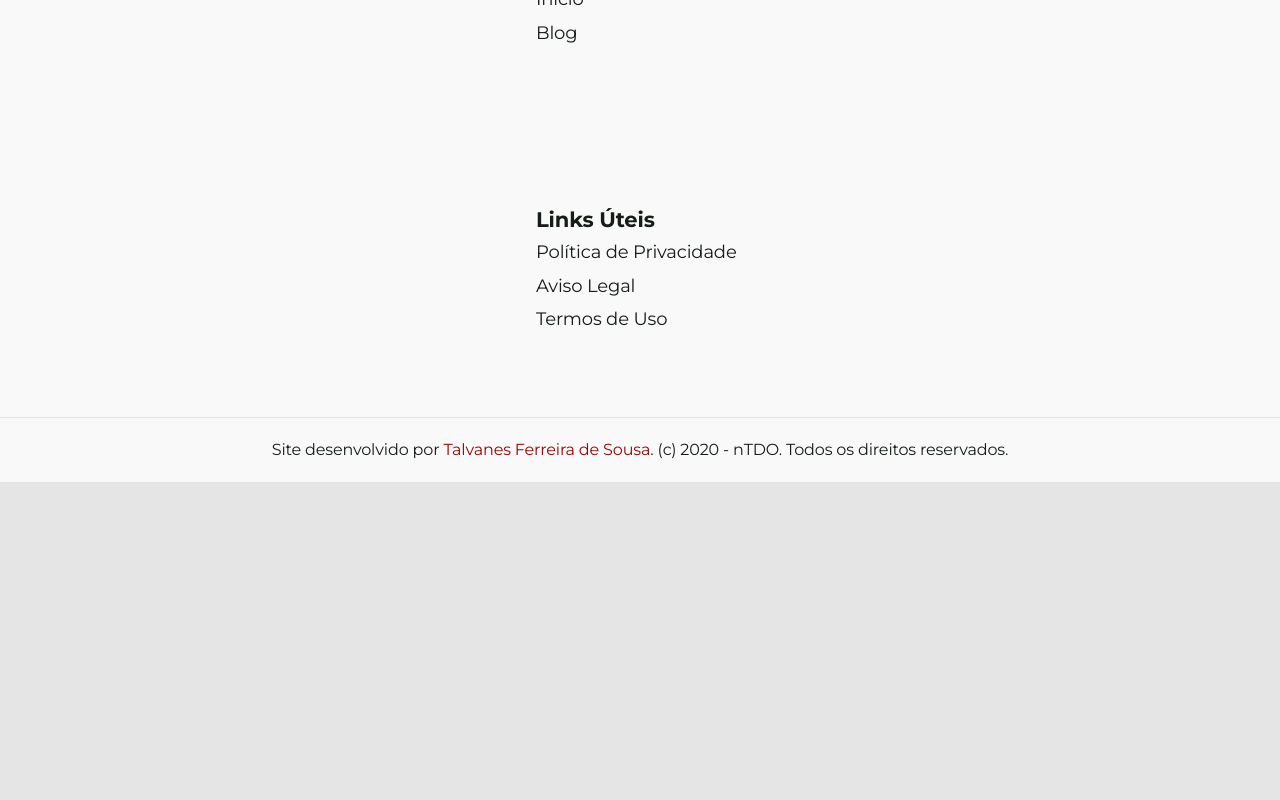
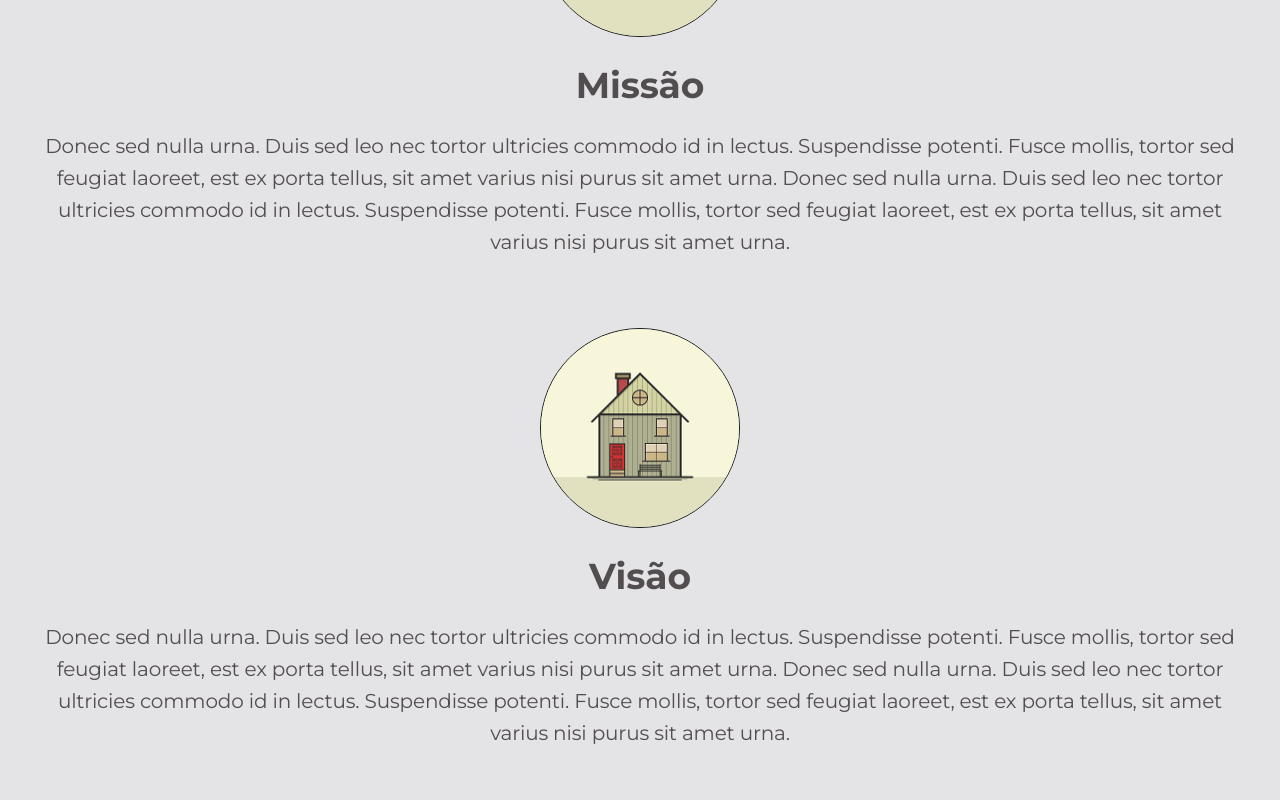
Before and after one commit to talvanes/site-ntdo, a Next.js app: page / in a window 1280 px wide. Shown: the part 3100-3900 px from the top of the page. Before the commit the page ends 3582 px from the top, so only its background shows below. Built offline with nearby package versions, Linux system fonts and the light colour scheme.

Commit message:
nTDO Next: seção "Missão, Visão e Valores"

```diff
--- a/src/components/FeatureCardList.module.css
+++ b/src/components/FeatureCardList.module.css
@@ -1,6 +1,9 @@
+.feature_card_list {
+  composes: bg-white text-default from "@/styles/colors.module.css";
+}
+
 .feature_card_list_container {
   composes: container from "@/styles/utils.module.css";
-  composes: bg-white from "@/styles/colors.module.css";
 
   display: flex;
   flex-direction: column;
--- a/src/components/FeatureCardList.tsx
+++ b/src/components/FeatureCardList.tsx
@@ -9,7 +9,8 @@ interface FeatureCardListProps {
 
 export default function FeatureCardList({ features, title }: FeatureCardListProps) {
   return (
-    <section className={styles.feature_card_list_container}>
+    <section className={styles.feature_card_list}>
+      <div className={styles.feature_card_list_container}>
       {/* Optional Title */}
       {!!title && (
         <header>
@@ -25,6 +26,7 @@ export default function FeatureCardList({ features, title }: FeatureCardListProp
           path_to_image={feature.path_to_image}
         />
       ))}
+      </div>
     </section>
   );
 }
--- /dev/null
+++ b/src/components/FoundationCard.module.css
@@ -0,0 +1,31 @@
+.mission_card_container {
+  composes: container from "@/styles/utils.module.css";
+  composes: body-paragraph-large from "@/styles/typography.module.css";
+  composes: text-default from "@/styles/colors.module.css";
+
+  display: flex;
+  flex-direction: column;
+  align-items: center;
+
+  text-align: center;
+  /* max-width: 20rem; */
+}
+
+.mission_card_container + .mission_card_container {
+  margin-top: 3.5em;
+}
+
+.mission_card_title {
+  composes: body-title-large from "@/styles/typography.module.css";
+
+  line-height: 1.5em;
+  margin-bottom: 0.5em;
+}
+
+.mission_card_image {
+  composes: large-image from "@/styles/utils.module.css";
+  composes: border-black from "@/styles/colors.module.css";
+
+  border-width: 2px;
+  margin-bottom: 0.6em;
+}
--- /dev/null
+++ b/src/components/FoundationCard.tsx
@@ -0,0 +1,21 @@
+import styles from "./FoundationCard.module.css";
+
+export interface FoundationCardProps {
+  title: string;
+  description: string;
+  path_to_image: string;
+}
+
+export default function FoundationCard({ title, description, path_to_image }: FoundationCardProps) {
+  return (
+    <article className={styles.mission_card_container}>
+      <header>
+        <img className={styles.mission_card_image} src={path_to_image} alt={title} />
+
+        <h1 className={styles.mission_card_title}>{title}</h1>
+      </header>
+
+      <p>{description}</p>
+    </article>
+  )
+}
--- /dev/null
+++ b/src/components/FoundationCardList.module.css
@@ -0,0 +1,14 @@
+.mission_card_list {
+  composes: bg-grey text-default from "@/styles/colors.module.css";
+}
+
+.mission_card_list_container {
+  composes: container from "@/styles/utils.module.css";
+
+  display: flex;
+  flex-direction: column;
+  align-items: center;
+
+  padding-top: 2.5rem;
+  padding-bottom: 2rem;
+}
--- /dev/null
+++ b/src/components/FoundationCardList.tsx
@@ -0,0 +1,24 @@
+import FoundationCard, { FoundationCardProps } from "@/components/FoundationCard";
+
+import styles from "./FoundationCardList.module.css";
+
+interface FoundationCardListProps {
+  missions: FoundationCardProps[];
+}
+
+export default function FoundationCardList({ missions }: FoundationCardListProps) {
+  return (
+    <section className={styles.mission_card_list}>
+      <div className={styles.mission_card_list_container}>
+        {/* Foundation, Vision and Values */}
+        {missions.map(mission => (
+          <FoundationCard
+            title={mission.title}
+            description={mission.description}
+            path_to_image={mission.path_to_image}
+          />
+        ))}
+      </div>
+    </section>
+  )
+}
--- a/src/pages/index.tsx
+++ b/src/pages/index.tsx
@@ -3,6 +3,7 @@ import Layout from "@/components/Layout";
 import Hero from "@/components/Hero";
 import AboutUs from "@/components/AboutUs";
 import FeatureCardList from "@/components/FeatureCardList";
+import FoundationCardList from "@/components/FoundationCardList";
 
 export default function Home() {
   return (
@@ -52,7 +53,26 @@ export default function Home() {
         ]}
       />
 
-      {/* TODO Seção "Missão, Visão e Valores" */}
+      {/* Seção "Missão, Visão e Valores" */}
+      <FoundationCardList
+        missions={[
+          {
+            title: "Missão",
+            description: "Donec sed nulla urna. Duis sed leo nec tortor ultricies commodo id in lectus. Suspendisse potenti. Fusce mollis, tortor sed feugiat laoreet, est ex porta tellus, sit amet varius nisi purus sit amet urna. Donec sed nulla urna. Duis sed leo nec tortor ultricies commodo id in lectus. Suspendisse potenti. Fusce mollis, tortor sed feugiat laoreet, est ex porta tellus, sit amet varius nisi purus sit amet urna. ",
+            path_to_image: "/images/mission-1.png"
+          },
+          {
+            title: "Visão",
+            description: "Donec sed nulla urna. Duis sed leo nec tortor ultricies commodo id in lectus. Suspendisse potenti. Fusce mollis, tortor sed feugiat laoreet, est ex porta tellus, sit amet varius nisi purus sit amet urna. Donec sed nulla urna. Duis sed leo nec tortor ultricies commodo id in lectus. Suspendisse potenti. Fusce mollis, tortor sed feugiat laoreet, est ex porta tellus, sit amet varius nisi purus sit amet urna. ",
+            path_to_image: "/images/mission-2.png"
+          },
+          {
+            title: "Valores",
+            description: "Donec sed nulla urna. Duis sed leo nec tortor ultricies commodo id in lectus. Suspendisse potenti. Fusce mollis, tortor sed feugiat laoreet, est ex porta tellus, sit amet varius nisi purus sit amet urna. Donec sed nulla urna. Duis sed leo nec tortor ultricies commodo id in lectus. Suspendisse potenti. Fusce mollis, tortor sed feugiat laoreet, est ex porta tellus, sit amet varius nisi purus sit amet urna. ",
+            path_to_image: "/images/mission-3.png"
+          }
+        ]}
+      />
 
       {/* TODO Seção "Cases" (clientes) */}
     </Layout>
--- a/src/styles/typography.module.css
+++ b/src/styles/typography.module.css
@@ -14,6 +14,13 @@
   line-height: 2.0em;
 }
 
+.body-title-large {
+  font-weight: 700;
+  font-size: 1.8em;
+  line-height: 1.6em;
+  text-transform: capitalize;
+}
+
 .body-title {
   font-weight: 700;
   font-size: 1.6em;
@@ -27,16 +34,16 @@
   line-height: 1.5em;
 }
 
+.body-paragraph-large {
+  font-weight: 400;
+  font-size: 2.0em;
+  line-height: 1.6em;
+}
+
 .body-paragraph {
   font-weight: 400;
   font-size: 1.8em;
   line-height: 1.6em;
-}
-
-.body-paragraph-large {
-  font-weight: 400;
-  font-size: 2.0em;
-  line-height: 1.8em;
 }
 
 .body-paragraph-small {
```
